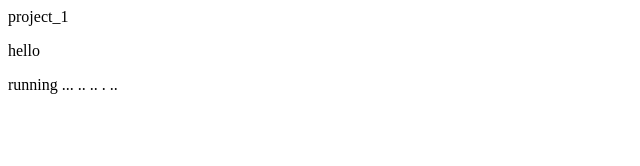
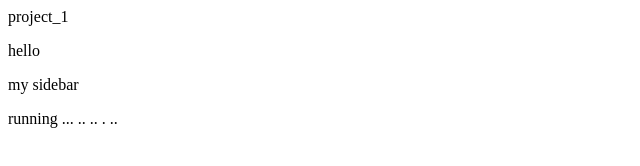
Before and after one commit to webnya/project_1, a plain HTML site: page index.html in a window 1280 px wide. Shown: the whole page, without its empty margins (0-640 px from the left). Drawn offline with Linux system fonts and the light colour scheme.

Commit message:
added sidebar div

```diff
--- a/index.html
+++ b/index.html
@@ -12,6 +12,10 @@
 <div>
 <p> hello </p>
 </div>
+
+<div class="sidebar">
+	<p>my sidebar</p>
+</div>
 running ...  ..
 ..
 . ..
```
